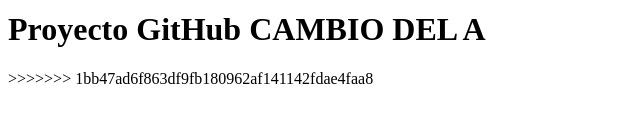
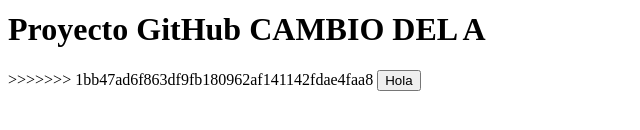
Before and after one commit to Laura199/pildora-git, a plain HTML site: page index.html in a window 1280 px wide. Shown: the part 134-264 px from the top of the page, without its empty margins (0-640 px from the left). Drawn offline with Linux system fonts and the light colour scheme.

Commit message:
añadido boton

```diff
--- a/index.html
+++ b/index.html
@@ -10,5 +10,7 @@
 		<h1>Proyecto GitHub CAMBIO DEL A</h1>
 >>>>>>> 1bb47ad6f863df9fb180962af141142fdae4faa8
 
+		<button type="button"> Hola</button>
+
 	</body>
 </html>
```
